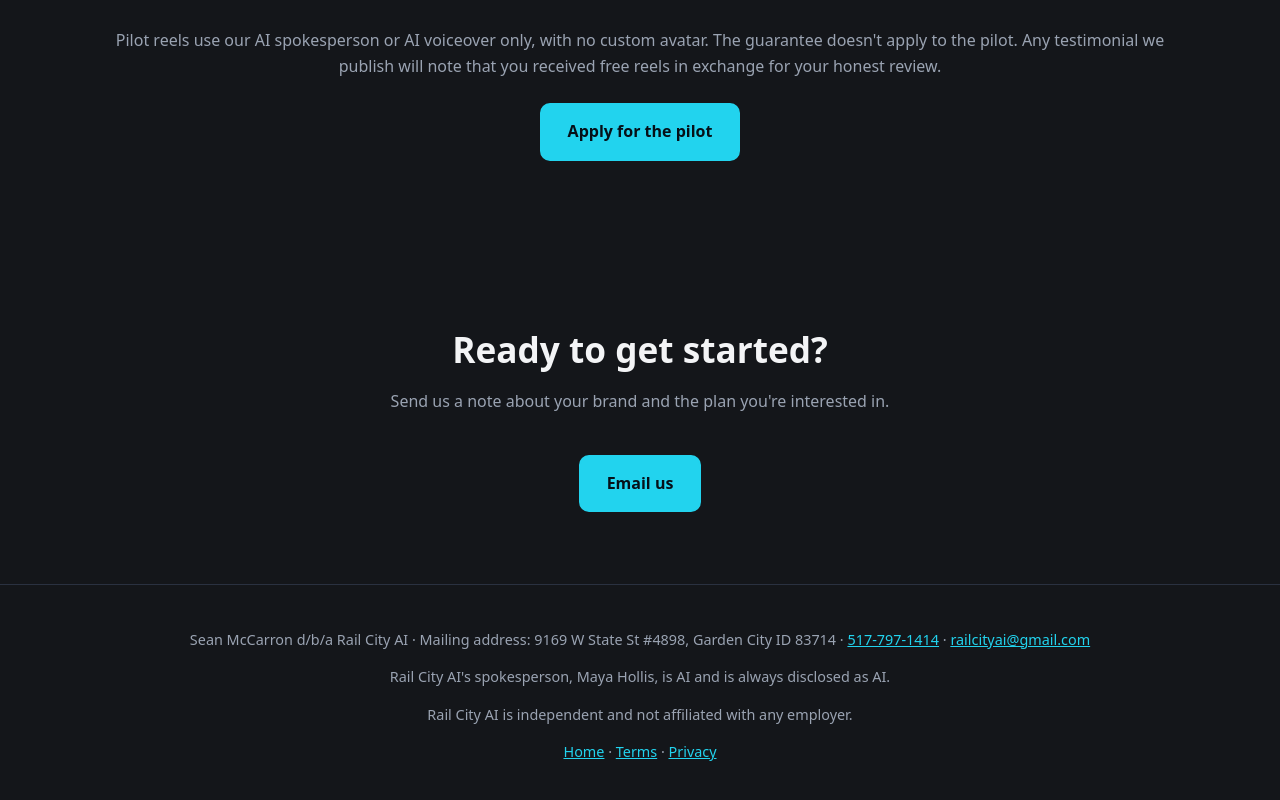
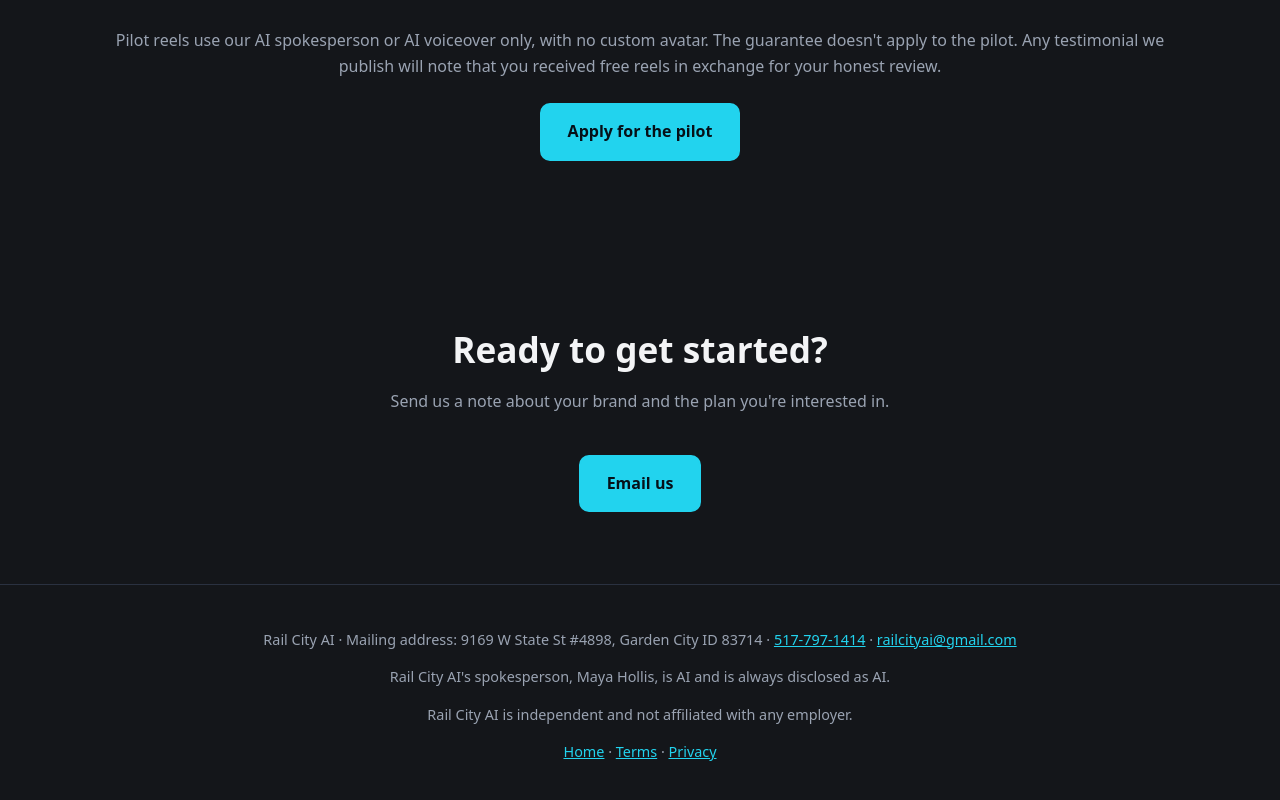
Before and after one commit to SeanMcCarron85/railcityai-site, a plain HTML site: page index.html in a window 1280 px wide. Shown: the part 4792-5592 px from the top of the page. Drawn offline with Linux system fonts and the light colour scheme.

Commit message:
Remove owner name from footer

```diff
--- a/index.html
+++ b/index.html
@@ -193,7 +193,7 @@ footer a{color:var(--accent)}
 </main>
 
 <footer><div class="wrap">
-  <p>Sean McCarron d/b/a Rail City AI · Mailing address: 9169 W State St #4898, Garden City ID 83714 · <a href="tel:+15177971414">517-797-1414</a> · <a href="mailto:railcityai@gmail.com">railcityai@gmail.com</a></p>
+  <p>Rail City AI · Mailing address: 9169 W State St #4898, Garden City ID 83714 · <a href="tel:+15177971414">517-797-1414</a> · <a href="mailto:railcityai@gmail.com">railcityai@gmail.com</a></p>
   <p>Rail City AI's spokesperson, Maya Hollis, is AI and is always disclosed as AI.</p>
   <p>Rail City AI is independent and not affiliated with any employer.</p>
   <p><a href="./">Home</a> · <a href="terms/">Terms</a> · <a href="privacy/">Privacy</a></p>
```
Also changed, not shown: privacy/index.html (+1 -1 lines), terms/index.html (+1 -1 lines), thank-you/index.html (+1 -1 lines).
